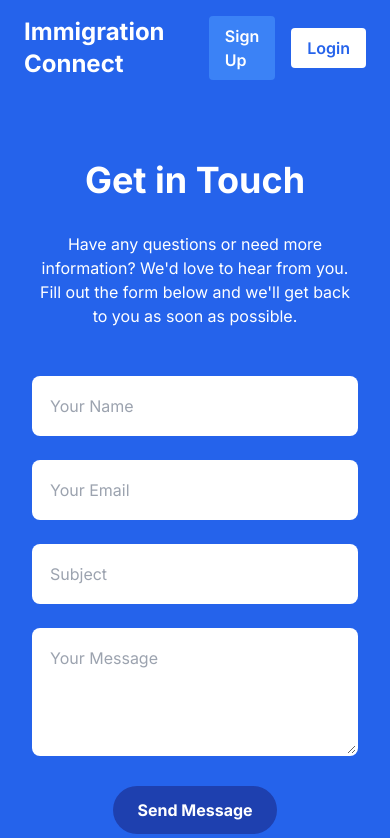
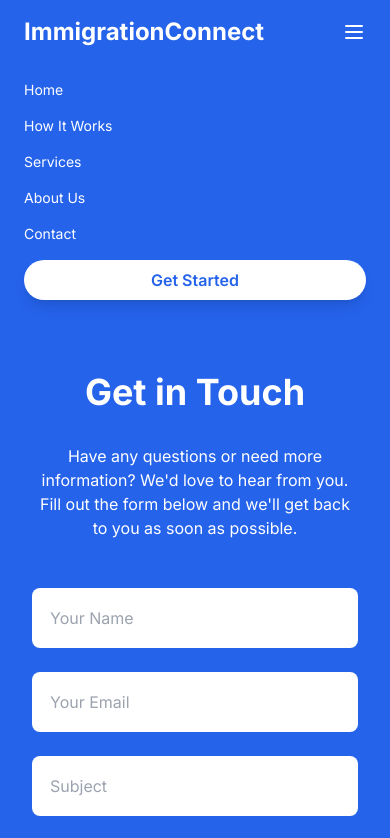
Before and after one commit to Ruwen-Yi/agent-finder, a Next.js app: page /contact in a window 390 px wide. Shown: the top 838 px of the page. Built offline with nearby package versions, Linux system fonts and the light colour scheme.

Commit message:
update to responsive header

```diff
--- a/app/ui/header.tsx
+++ b/app/ui/header.tsx
@@ -1,37 +1,50 @@
-import Link from "next/link";
+import Link from 'next/link';
 
 export default function Header() {
   return (
-    <header className="bg-blue-600 text-white shadow-lg">
-      <div className="container mx-auto flex items-center justify-between py-4 px-6">
+    <header className="bg-blue-600 text-white">
+      <div className="container mx-auto flex justify-between items-center py-4 px-6">
         {/* Logo */}
-        <div className="text-2xl font-bold">
-          <Link href="/" className="text-white">
-            Immigration Connect
-          </Link>
+        <div className="text-2xl font-bold cursor-pointer hover:text-blue-200 transition duration-300">
+          ImmigrationConnect
         </div>
 
         {/* Navigation Menu */}
-        <nav className="hidden md:flex space-x-6">
-          <Link href="/home" className="hover:text-blue-200">
+        <nav className="hidden md:flex space-x-8">
+          <Link
+            href="/home"
+            className="hover:text-blue-200 transition duration-300"
+          >
             Home
           </Link>
-          <Link href="/how-it-works" className="hover:text-blue-200">
+          <Link
+            href="/how-it-works"
+            className="hover:text-blue-200 transition duration-300"
+          >
             How It Works
           </Link>
-          <Link href="/services-overview" className="hover:text-blue-200">
+          <Link
+            href="/services-overview"
+            className="hover:text-blue-200 transition duration-300"
+          >
             Services
           </Link>
-          <Link href="/about-us" className="hover:text-blue-200">
+          <Link
+            href="/about-us"
+            className="hover:text-blue-200 transition duration-300"
+          >
             About Us
           </Link>
-          <Link href="/contact" className="hover:text-blue-200">
+          <Link
+            href="/contact"
+            className="hover:text-blue-200 transition duration-300"
+          >
             Contact
           </Link>
         </nav>
 
-        {/* Call to Action Buttons */}
-        <div className="flex items-center space-x-4">
+        {/* Sign Up / Login Buttons */}
+        <div className="hidden md:flex items-center space-x-4">
           <Link
             href="#signup"
             className="bg-blue-500 hover:bg-blue-700 text-white font-semibold py-2 px-4 rounded"
@@ -45,7 +58,63 @@ export default function Header() {
             Login
           </Link>
         </div>
+
+        {/* Mobile Menu Button */}
+        <div className="md:hidden flex items-center">
+          <button className="text-white focus:outline-none">
+            <svg
+              className="w-6 h-6"
+              fill="none"
+              strokeLinecap="round"
+              strokeLinejoin="round"
+              strokeWidth="2"
+              viewBox="0 0 24 24"
+              stroke="currentColor"
+            >
+              <path d="M4 6h16M4 12h16M4 18h16"></path>
+            </svg>
+          </button>
+        </div>
       </div>
+
+      {/* Mobile Navigation */}
+      <nav className="md:hidden">
+        <div className="px-6 pt-4 pb-2 space-y-4">
+          <Link
+            href="/home"
+            className="block text-sm hover:text-blue-200 transition duration-300"
+          >
+            Home
+          </Link>
+          <Link
+            href="/how-it-works"
+            className="block text-sm hover:text-blue-200 transition duration-300"
+          >
+            How It Works
+          </Link>
+          <Link
+            href="/services-overview"
+            className="block text-sm hover:text-blue-200 transition duration-300"
+          >
+            Services
+          </Link>
+          <Link
+            href="/about-us"
+            className="block text-sm hover:text-blue-200 transition duration-300"
+          >
+            About Us
+          </Link>
+          <Link
+            href="/contact"
+            className="block text-sm hover:text-blue-200 transition duration-300"
+          >
+            Contact
+          </Link>
+          <button className="w-full bg-white text-blue-600 font-semibold py-2 px-6 rounded-full shadow-lg hover:bg-blue-100 transition duration-300">
+            Get Started
+          </button>
+        </div>
+      </nav>
     </header>
   );
 }
```
